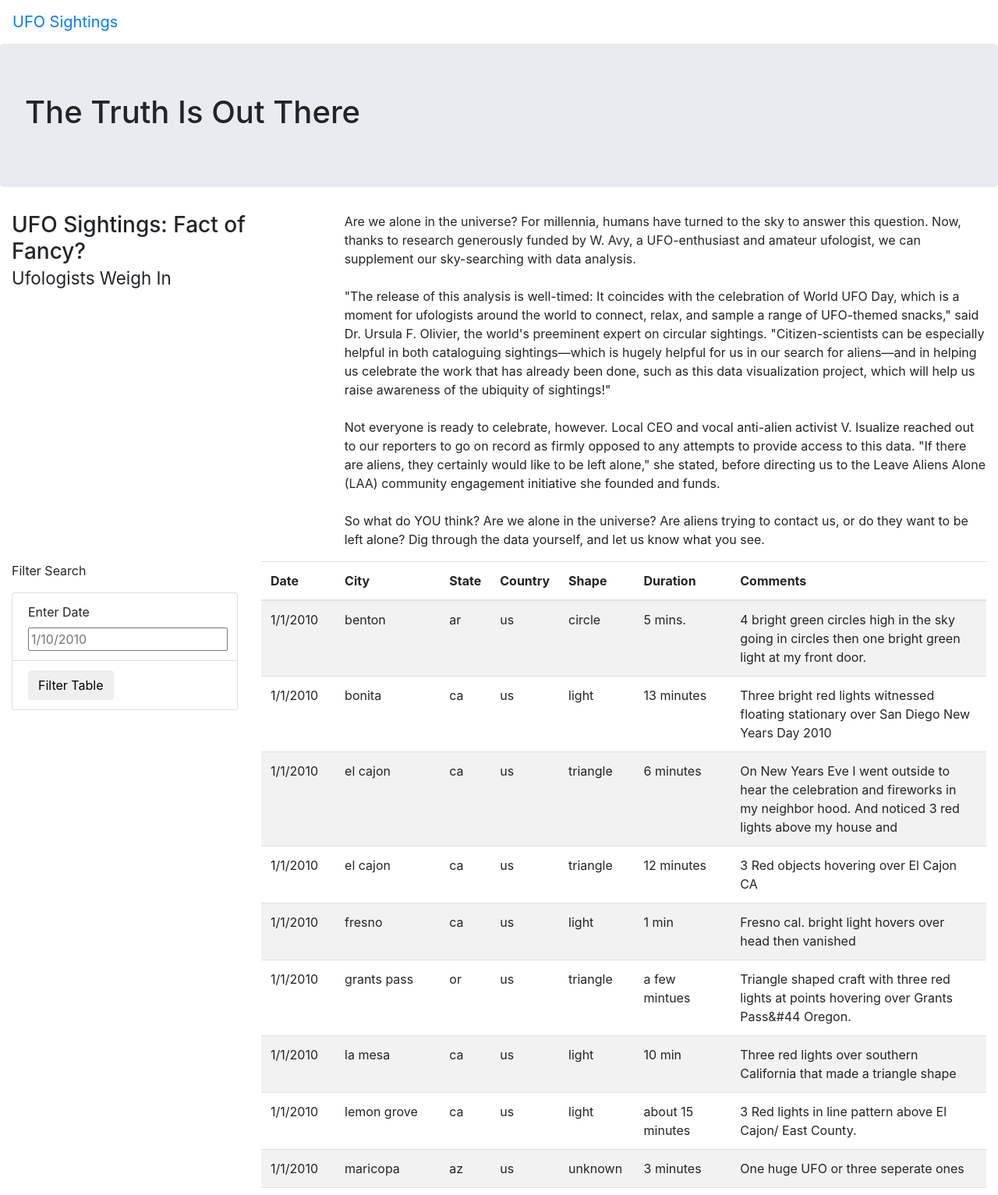
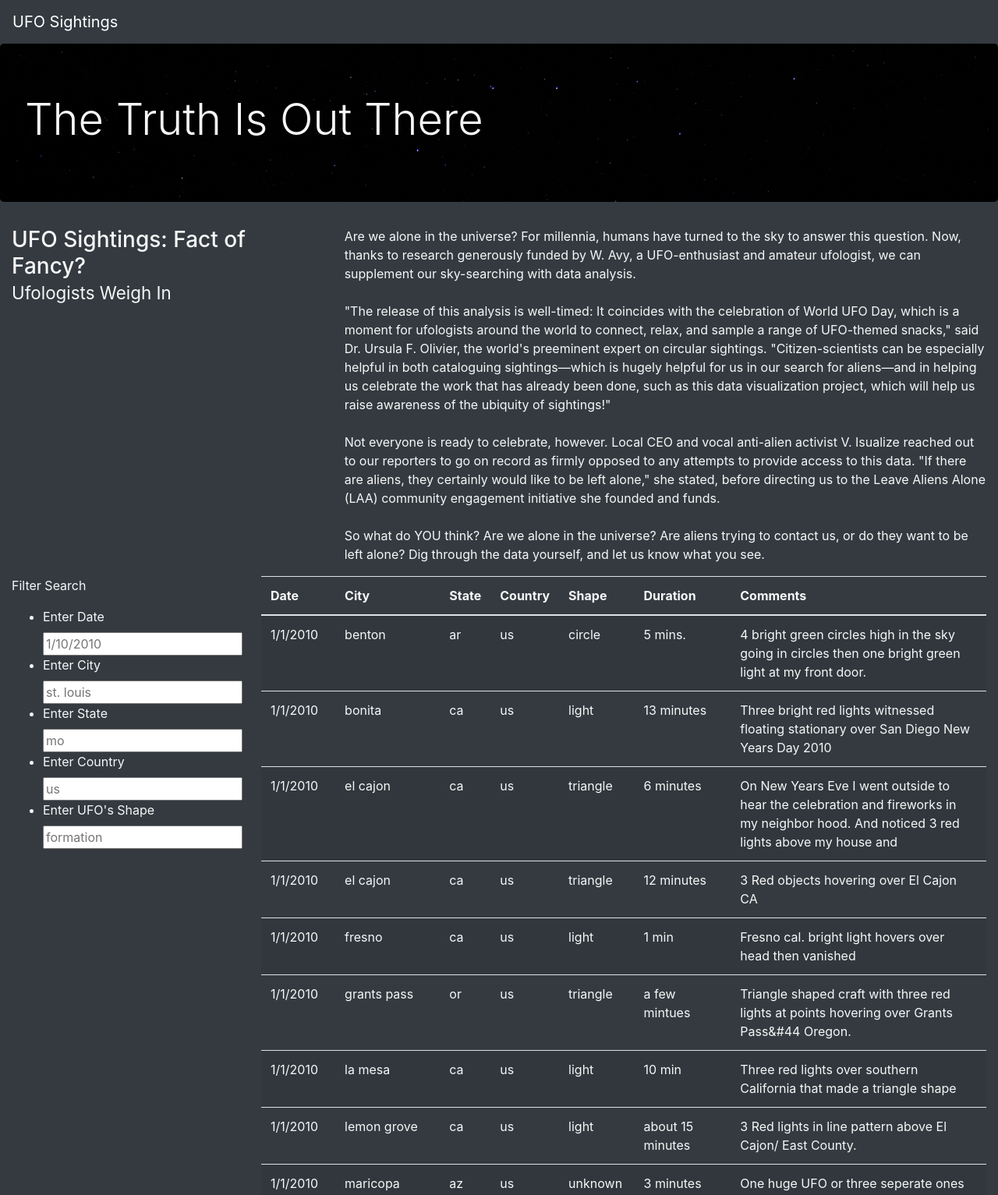
Before and after one commit to Maureen220/UFOs, a plain HTML site: page index.html in a window 1280 px wide. Shown: the top 1533 px of the page at 78% size. Drawn offline with nearby package versions, Linux system fonts and the light colour scheme; files that its build step writes are made by us from their sources.

Commit message:
Completed deliverable 1 of challenge and added more search parameters to website.

```diff
--- a/index.html
+++ b/index.html
@@ -14,14 +14,14 @@
     <link rel="stylesheet" href="static/css/style.css">
 
 </head>
-<body>
+<body class="bg-dark">
     <div class="wrapper">
-        <nav class="navbar navbar-expand-lg">
+        <nav class="navbar navbar-dark bg-dark navbar-expand-lg">
             <a class="navbar-brand" href="index.html">UFO Sightings</a>
         </nav>
     </div>
     <div class="jumbotron">
-        <h1>The Truth Is Out There</h1>
+        <h1 class="display-4">The Truth Is Out There</h1>
     </div>
     <div class="container-fluid">
         <div class="row">
@@ -40,16 +40,34 @@
     <div class="container-fluid">
         <div class="row">
           <div class="col-md-3">
-            <form>
+            <form class="bg-dark">
               <p>Filter Search</p>
-                <ul class="list-group">
-                    <li class="list-group-item">
-                        <label for="date">Enter Date</label>
+              <ul class="bg-dark">
+                <li class="bg-dark">
+                  <label for="date">Enter Date </label>
                   <input type="text" placeholder="1/10/2010" id="datetime" />
                 </li>
-                    <li class="list-group-item">
-                        <button id="filter-btn" type="button" class="btn btn-default">Filter Table</button>
+                <li class="bg-dark">
+                  <label for="city">Enter City </label>
+                  <input type="text" placeholder="st. louis" id="city" />
                 </li>
+                <li class="bg-dark">
+                  <label for="state">Enter State </label>
+                  <input type="text" placeholder="mo" id="state" />
+                </li>
+                <li class="bg-dark">
+                  <label for="country">Enter Country </label>
+                  <input type="text" placeholder="us" id="country" />
+                </li>
+                <li class="bg-dark">
+                  <label for="shape">Enter UFO's Shape </label>
+                  <input type="text" placeholder="formation" id="shape" />
+                </li>
+                <!--li class="bg-dark">
+                   <button id="filter-btn" type="button" class="btn btn-dark">
+                    Filter Table
+                   </button>
+                </li-->
               </ul>
              </form>
           </div>
--- /dev/null
+++ b/static/css/style.css
@@ -0,0 +1,9 @@
+body {
+
+    color: #f7f7f7;
+  }
+
+.jumbotron {
+  background-image: url("../../images/nasa.jpg");
+  background-size: cover;
+}
--- a/static/js/app.js
+++ b/static/js/app.js
@@ -1,7 +1,7 @@
-// import the data from data.js
+// from data.js
 const tableData = data;
 
-// Reference the HTML table using d3
+// get table references
 var tbody = d3.select("tbody");
 
 function buildTable(data) {
@@ -23,27 +23,51 @@
   });
 }
 
-function handleClick() {
-    // Grab the datetime value from the filter
-    let date = d3.select("#datetime").property("value");
+// 1. Create a variable to keep track of all the filters as an object.
+var filters = {};
+
+// 3. Use this function to update the filters.
+function updateFilters() {
+
+    // 4a. Save the element that was changed as a variable.
+    let newElement = d3.select(this);
+    // 4b. Save the value that was changed as a variable.
+    let elementValue = newElement.property("value");
+    console.log(elementValue);
+    // 4c. Save the id of the filter that was changed as a variable.
+    let filterId = newElement.attr("id");
+    console.log(filterId);
+
+    // 5. If a filter value was entered then add that filterId and value
+    // to the filters list. Otherwise, clear that filter from the filters object.
+    if (elementValue){
+      filters[filterId] = elementValue;
+    }
+    else {
+      delete filters[filterId];
+    }
+    // 6. Call function to apply all filters and rebuild the table
+    filterTable();
+  }
+
+  // 7. Use this function to filter the table when data is entered.
+  function filterTable() {
+
+    // 8. Set the filtered data to the tableData.
     let filteredData = tableData;
 
-     // Check to see if a date was entered and filter the
-    // data using that date.
-    if (date) {
-      // Apply `filter` to the table data to only keep the
-      // rows where the `datetime` value matches the filter value
-      filteredData = filteredData.filter(row => row.datetime === date);
-    }
+    // 9. Loop through all of the filters and keep any data that
+    // matches the filter values
+    Object.entries(filters).forEach(([key, value]) => {
+      filteredData = filteredData.filter(row => row[key] === value);
+    });
 
-     // Rebuild the table using the filtered data
-    // @NOTE: If no date was entered, then filteredData will
-    // just be the original tableData.
+    // 10. Finally, rebuild the table using the filtered data
     buildTable(filteredData);
   }
 
-// Attach an event to listen for the form button
-d3.selectAll("#filter-btn").on("click", handleClick);
+  // 2. Attach an event to listen for changes to each filter
+  d3.selectAll("input").on("change", updateFilters);
 
   // Build the table when the page loads
   buildTable(tableData);
```
Also changed, not shown: static/js/app_1.js (added, +49 -0 lines), images/nasa.jpg (added), static/style.css (deleted). Lines whose indentation alone changed are shown as unchanged.
